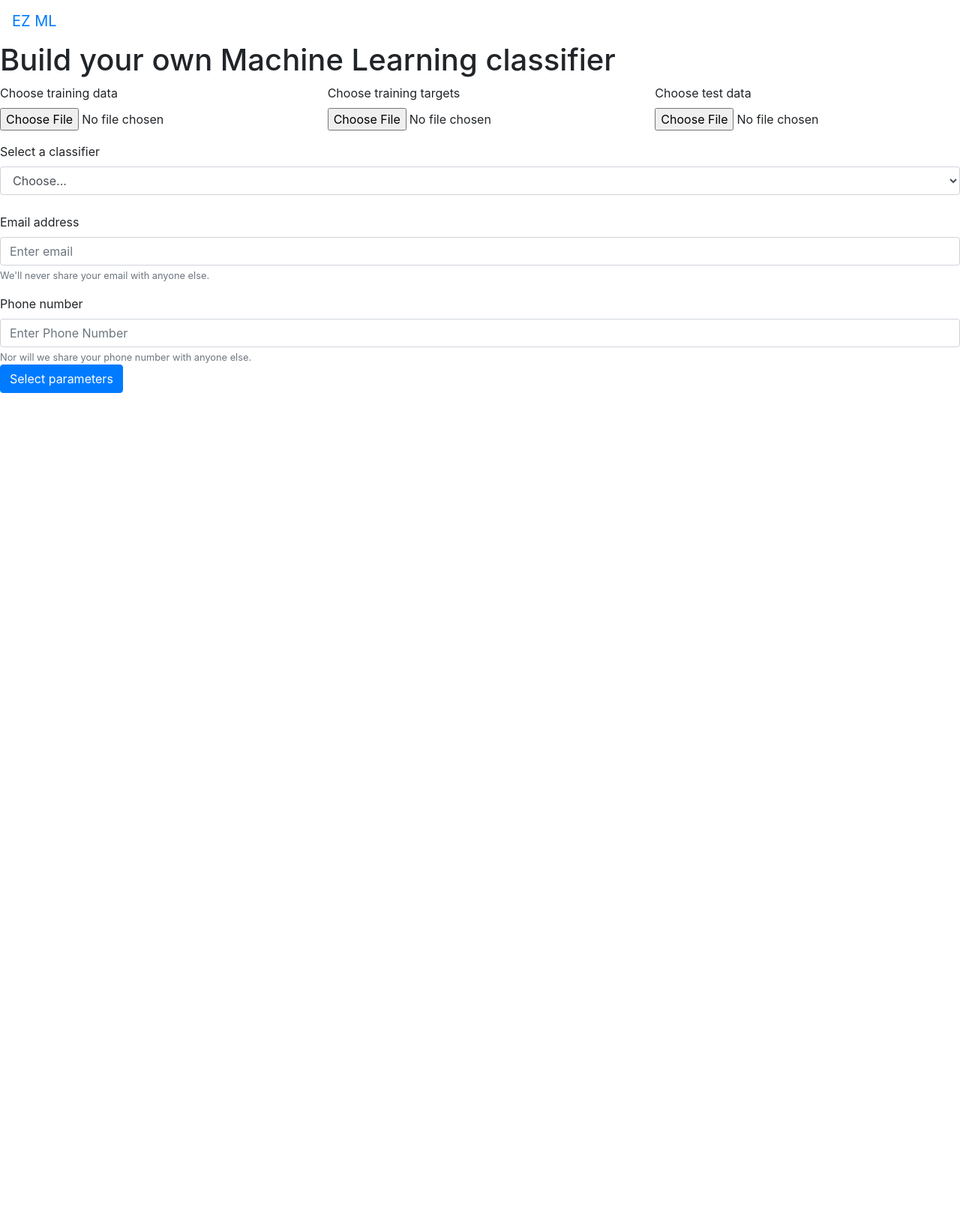
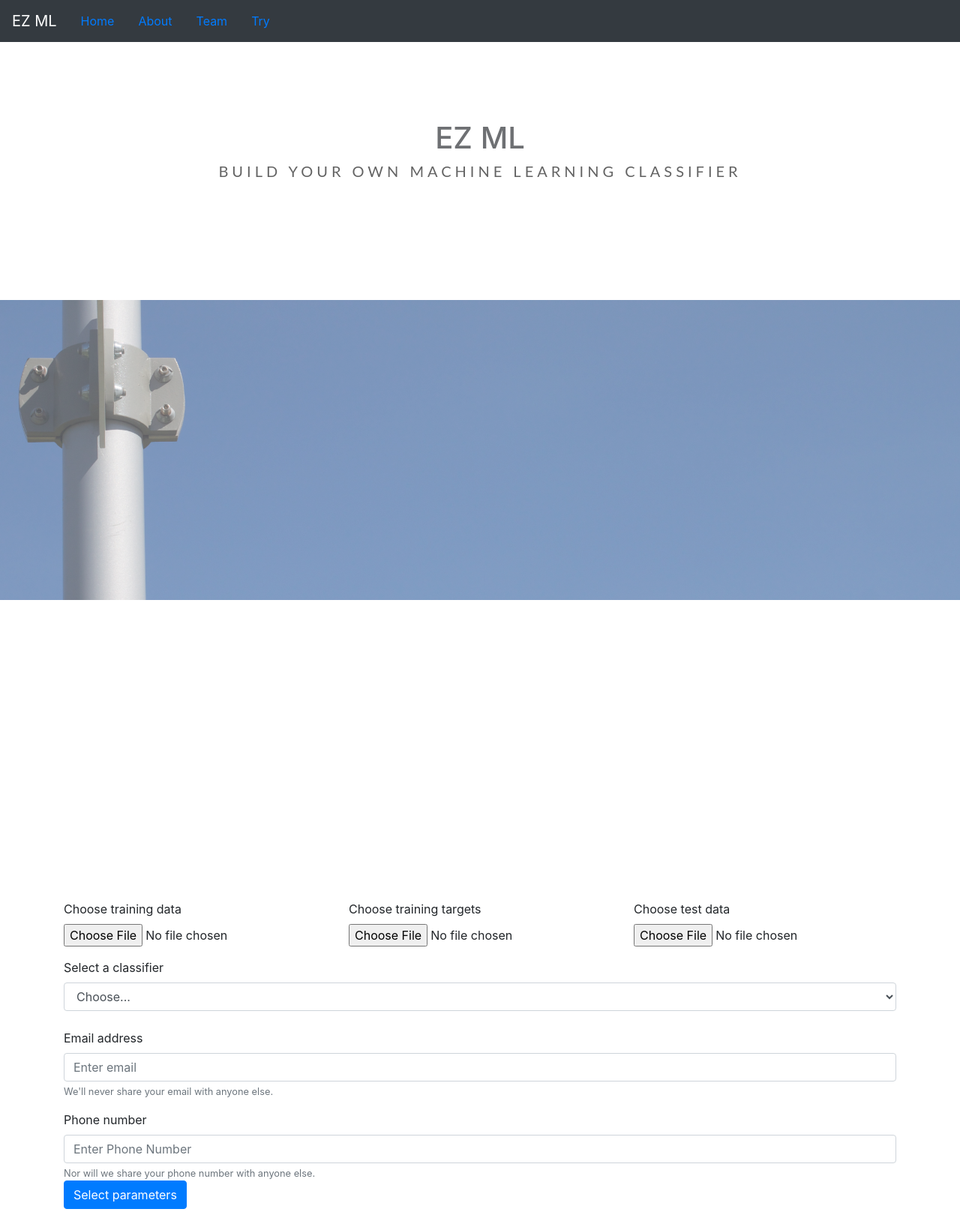
Before and after one commit to MWJones96/SB-Hacks-Project-EZ-ML, a Flask app: page / in a window 1280 px wide. Shown: that part at 75% size. Before the commit the page ends 800 px from the top of that part, so only its background shows below. Run offline with Flask 2, Linux system fonts and the light colour scheme; the page is wider than the window, and the part outside it is not shown; some libraries are stand-ins or nearby versions.

Commit message:
Added Parallax and unsuccessful scrollspy

```diff
--- a/templates/index.html
+++ b/templates/index.html
@@ -2,10 +2,9 @@
 <html class="no-js" lang="">
 
 <head>
-  {% block head %}
 	<meta charset="utf-8">
 	<meta http-equiv="x-ua-compatible" content="ie=edge">
-  <title>Home - EZ ML</title>
+	<title>{% block title %}Home{% endblock %} - EZ ML</title>
 	<meta name="description" content="">
 	<meta name="viewport" content="width=device-width, initial-scale=1, shrink-to-fit=no">
 
@@ -15,21 +14,113 @@
 
 	<link rel="stylesheet" href="{{url_for('static',filename='css/normalize.css')}}">
 	<link rel="stylesheet" href="{{url_for('static',filename='css/main.css')}}">
-  <link rel="stylesheet" href="https://stackpath.bootstrapcdn.com/bootstrap/4.1.3/css/bootstrap.min.css" integrity="sha384-MCw98/SFnGE8fJT3GXwEOngsV7Zt27NXFoaoApmYm81iuXoPkFOJwJ8ERdknLPMO" crossorigin="anonymous">
+	<link rel="stylesheet" href="https://stackpath.bootstrapcdn.com/bootstrap/4.1.3/css/bootstrap.min.css" integrity="sha384-MCw98/SFnGE8fJT3GXwEOngsV7Zt27NXFoaoApmYm81iuXoPkFOJwJ8ERdknLPMO"
+	 crossorigin="anonymous">
+
+	{% block customHead %}
+	<style>
+		.bgimg-1, .bgimg-2, .bgimg-3 {
+  position: relative;
+  opacity: 0.65;
+  background-attachment: fixed;
+  background-position: center;
+  background-repeat: no-repeat;
+  background-size: cover;
+
+}
+.bgimg-1 {
+  /* background-image: url("{{url_for('static',filename='img/bigboy1.jpg')}}");
+  */
+  min-height: 400px;
+}
+
+.bgimg-2 {
+  background-image: url("{{url_for('static',filename='img/bigboy2.jpg')}}");
+  min-height: 400px;
+}
+
+.bgimg-3 {
+  min-height: 400px;
+}
+
+.caption {
+  position: absolute;
+  left: 0;
+  top: 50%;
+  width: 100%;
+  text-align: center;
+  color: #000;
+}
+
+.caption span.border {
+  background-color: #111;
+  color: #fff;
+  padding: 18px;
+  font-size: 25px;
+  letter-spacing: 10px;
+}
+
+h3 {
+  letter-spacing: 5px;
+  text-transform: uppercase;
+  font: 20px "Lato", sans-serif;
+  color: #111;
+}
+
+/* Turn off parallax scrolling for tablets and phones */
+@media only screen and (max-device-width: 1024px) {
+  .bgimg-1, .bgimg-2, .bgimg-3 {
+    background-attachment: scroll;
+  }
+}
+
+  </style>
 	{% endblock %}
 </head>
 
 <body>
 	{% block header %}
-		<header class='navbar'>
+	<header class='navbar navbar-expand-lg bg-dark navbar-dark fixed-top'>
 		<a class="navbar-brand" href="#">EZ ML</a>
+
+		<ul class="nav nav-pills" id="navLinks">
+			<li class="nav-item" active>
+				<a class="nav-link" href="#Home">Home</a>
+			</li>
+			<li class="nav-item">
+				<a class="nav-link" href="#About">About</a>
+			</li>
+			<li class="nav-item">
+				<a class="nav-link" href="#Team">Team</a>
+			</li>
+			<li class="nav-item">
+				<a class="nav-link" href="#Try">Try</a>
+			</li>
+		</ul>
+		</nav>
 	</header>
 	{% endblock %}
 	{% block body %}
+	<main role="main" data-spy="scroll" data-target="nav" data-offset="0" style="position: relative">
 
-<form id="form" action="">
-	<h1>Build your own Machine Learning classifier</h1>
+		<div class="bgimg-1 anchor" id="Home" style="padding-top: 10rem">
+			<div class="container">
+				<h1 class="text-center">EZ ML</h1>
+				<h3 class="text-center">Build your own Machine Learning classifier</h3>
+			</div>
+		</div>
 
+		<div class="bgimg-2 anchor" id="About">
+			<div class="container"></div>
+		</div>
+
+		<div class="bgimg-3 anchor" id="Team">
+			<div class="container"></div>
+		</div>
+
+		<div class="bigimg-3 anchor" id="Try">
+			<div class="container">
+				<form id="form">
 					<div class="form-group">
 						<div class="row">
 							<div class="col">
@@ -50,7 +141,7 @@
 					<select id="selection" class="form-control">
 						<option disabled selected>Choose...</option>
 						<optgroup label="Classifiers">
-		<option value="neural-net" >Neural Network</option>
+							<option value="neural-net">Neural Network</option>
 							<option value="knn">K-Nearest Neighbors (KNN)</option>
 							<option value="svm">Support Vector Machine (SVM)</option>
 							<option value="rf">Random Forest</option>
@@ -70,24 +161,41 @@
 						<input type="tel" class="form-control" id="phone-input" aria-describedby="telHelp" placeholder="Enter Phone Number">
 						<small id="telHelp" class="form-text text-muted">Nor will we share your phone number with anyone else.</small>
 						<div class="form-group">
-		<input type="submit" name="to-params"  class="btn btn-primary" value="Select parameters">
+							<input type="submit" name="to-params" class="btn btn-primary" value="Select parameters">
 						</div>
 				</form>
+			</div>
+		</div>
+
+	</main>
 	{% endblock %}
 
 	<script src="{{url_for('static',filename='js/vendor/modernizr-3.6.0.min.js')}}"></script>
-  <script src="https://code.jquery.com/jquery-3.3.1.min.js" integrity="sha256-FgpCb/KJQlLNfOu91ta32o/NMZxltwRo8QtmkMRdAu8=" crossorigin="anonymous"></script>
-  <script>window.jQuery || document.write('<script src="{{url_for('static',filename='js/vendor/jquery-3.3.1.min.js')}}"><\/script>')</script>
+	<script src="https://code.jquery.com/jquery-3.3.1.min.js" integrity="sha256-FgpCb/KJQlLNfOu91ta32o/NMZxltwRo8QtmkMRdAu8="
+	 crossorigin="anonymous"></script>
+	<script>window.jQuery || document.write('<script src="{{url_for('static',filename='js / vendor / jquery - 3.3.1.min.js')}}"><\/script>')</script>
 	<script src="{{url_for('static',filename='js/plugins.js')}}"></script>
 	<script src="{{url_for('static',filename='js/main.js')}}"></script>
-  <script src="https://cdnjs.cloudflare.com/ajax/libs/popper.js/1.14.3/umd/popper.min.js" integrity="sha384-ZMP7rVo3mIykV+2+9J3UJ46jBk0WLaUAdn689aCwoqbBJiSnjAK/l8WvCWPIPm49" crossorigin="anonymous"></script>
-  <script src="https://stackpath.bootstrapcdn.com/bootstrap/4.1.3/js/bootstrap.min.js" integrity="sha384-ChfqqxuZUCnJSK3+MXmPNIyE6ZbWh2IMqE241rYiqJxyMiZ6OW/JmZQ5stwEULTy" crossorigin="anonymous"></script>
+	<script src="https://cdnjs.cloudflare.com/ajax/libs/popper.js/1.14.3/umd/popper.min.js" integrity="sha384-ZMP7rVo3mIykV+2+9J3UJ46jBk0WLaUAdn689aCwoqbBJiSnjAK/l8WvCWPIPm49"
+	 crossorigin="anonymous"></script>
+	<script src="https://stackpath.bootstrapcdn.com/bootstrap/4.1.3/js/bootstrap.min.js" integrity="sha384-ChfqqxuZUCnJSK3+MXmPNIyE6ZbWh2IMqE241rYiqJxyMiZ6OW/JmZQ5stwEULTy"
+	 crossorigin="anonymous"></script>
 	<!-- Google Analytics: change UA-XXXXX-Y to be your site's ID. -->
 	<script>
 		window.ga = function () { ga.q.push(arguments) }; ga.q = []; ga.l = +new Date;
 		ga('create', 'UA-132345519-1', 'auto'); ga('send', 'pageview')
 	</script>
 	<script src="https://www.google-analytics.com/analytics.js" async defer></script>
+
+	<script>
+	$(document).onload(function(){
+		$('[data-spy="scroll"]').on('activate.bs.scrollspy', function () {
+			  // do something…
+			  alert(":(");
+		})
+	}
+	);
+	</script>
 </body>
 
 </html>
```
Also changed, not shown: static/img/bigboy2.jpg (added). Lines whose indentation alone changed are shown as unchanged.
